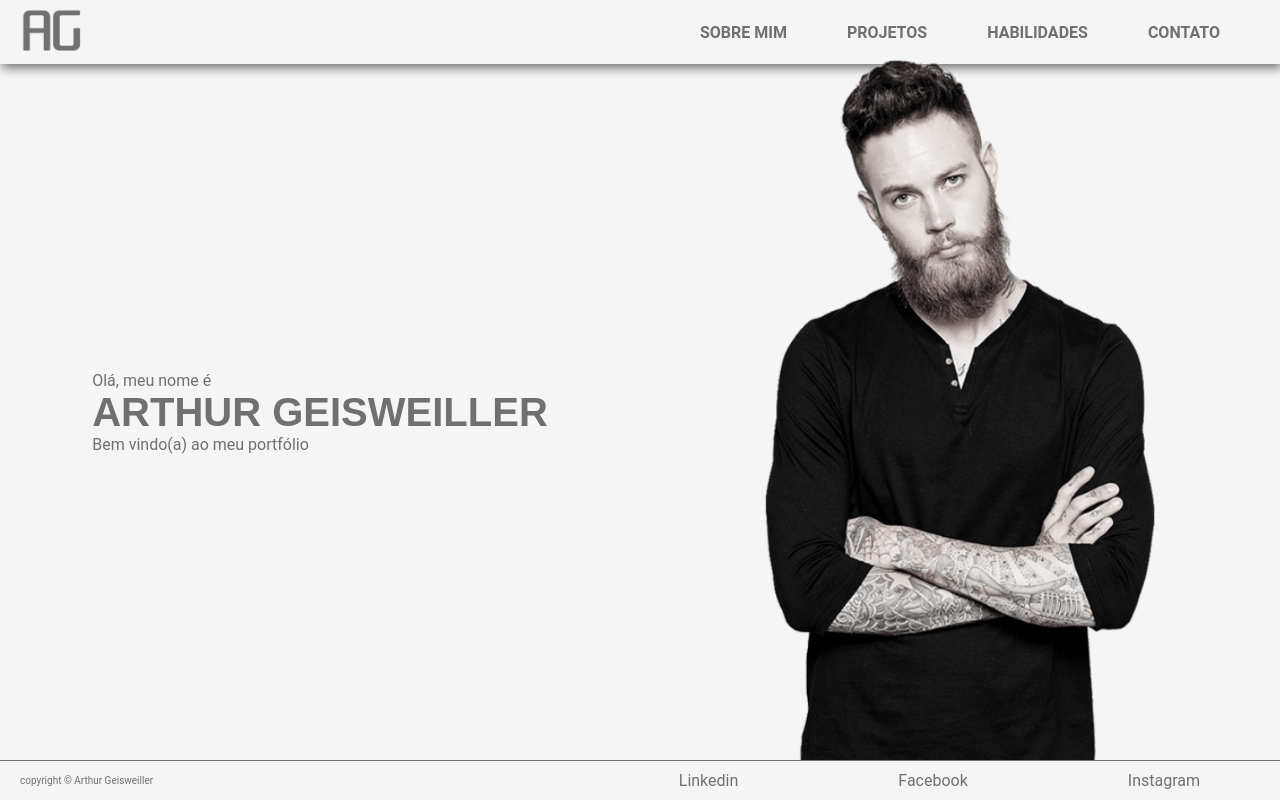
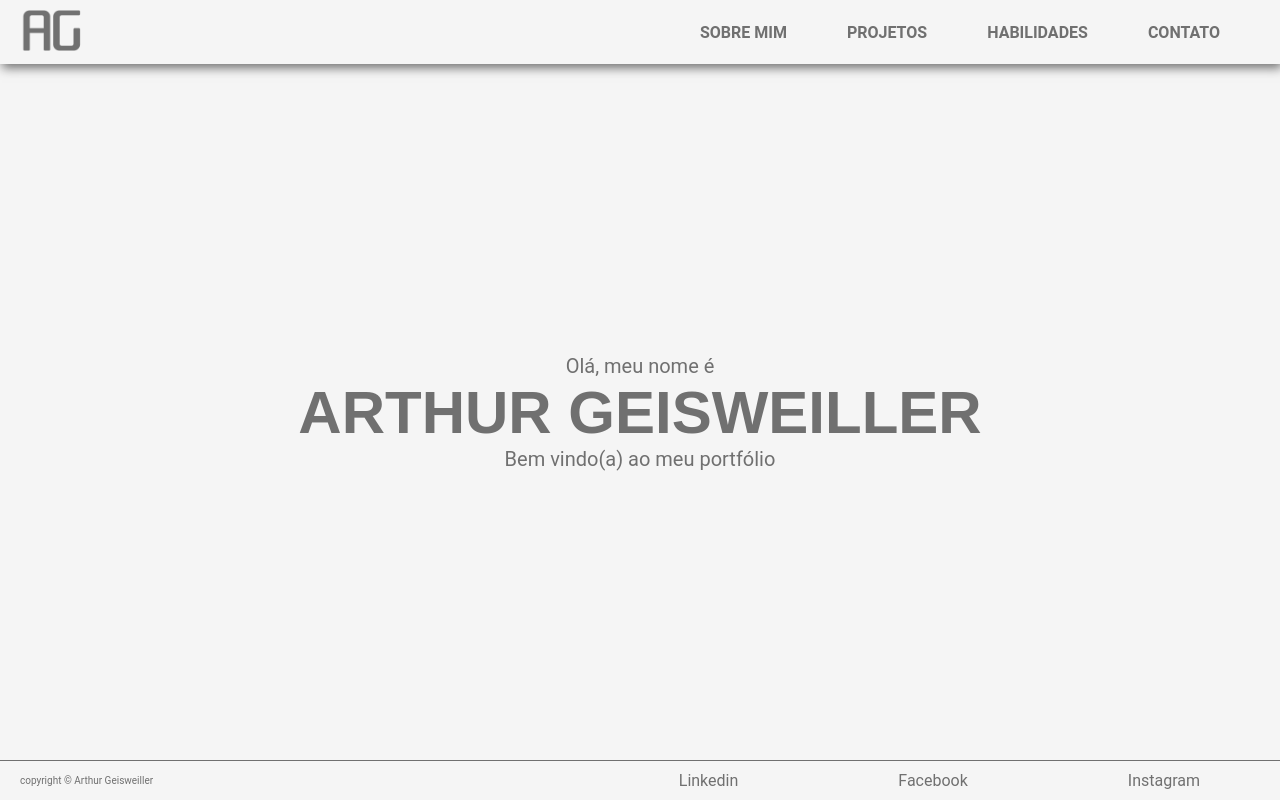
Before and after one commit to geisweiller/portfolio_old, a React (Create React App) app: page / in a window 1280 px wide. Built offline with nearby package versions, Linux system fonts and the light colour scheme.

Commit message:
Ajustes CSS

```diff
--- a/package.json
+++ b/package.json
@@ -13,6 +13,7 @@
     "emailjs-com": "^2.6.3",
     "react": "^16.13.1",
     "react-dom": "^16.13.1",
+    "react-icons": "^3.11.0",
     "react-router-dom": "^5.2.0",
     "react-scripts": "3.4.3",
     "styled-components": "^5.2.0",
--- a/src/pages/Contact/styles.js
+++ b/src/pages/Contact/styles.js
@@ -13,7 +13,7 @@ export const Wrapper = styled.div`
 
 `;
 
-export const RightContainer = styled.div`
+export const RightContainer = styled.div` //Lower Container in mobile
 
   display: flex;
   justify-content: center;
@@ -32,6 +32,7 @@ export const RightContainer = styled.div`
       top: 50%;
       width: 100%;
       height: 50%;
+      background: #FFF;
 
     }
 
@@ -136,6 +137,7 @@ export const RightContainer = styled.div`
       @media(max-width: 768px) {
 
       width: 280px;
+      height: 180px;
 
       }
 
@@ -156,7 +158,7 @@ export const RightContainer = styled.div`
   }
 `;
 
-export const LeftContainer = styled.div`
+export const LeftContainer = styled.div` //UpperContainer in mobile
 
   display: flex;
   width:50%;
@@ -200,7 +202,7 @@ export const LeftContainer = styled.div`
       position: absolute;
       font-size: 30px;
       left: 0;
-
+      top: 30px;
 
     }
   }
@@ -212,10 +214,11 @@ export const LeftContainer = styled.div`
     align-items: flex-start;
     margin: 80px;
 
+
      //for mobiles
      @media(max-width: 600px) {
 
-      margin: 100px 0 0 0;
+      margin: 80px 0 0 0;
       padding: 40px;
 
 
--- a/src/pages/Home/styles.js
+++ b/src/pages/Home/styles.js
@@ -20,15 +20,17 @@ export const WelcomeText = styled.span`
 
 export const TextContainer = styled.div`
   display: flex;
-  width:50%;
+  width:100%; //width: 50% com imagem
   position: absolute;
+  height: 100%;
   align-items: center;
-  height: 100%;
   justify-content: center;
+  text-align: center; //Sem Imagem
+  font-size: 20px; //Sem Imagem
 
   strong {
     font-family: 'Quub', sans-serif;
-    font-size:40px;
+    font-size:60px; //40px com imagem
   }
 
   //for ipads
@@ -58,6 +60,7 @@ export const ImageContainer = styled.div`
    width: 50%;
    height: auto;
    top:0;
+   display: none; //Sem imagem
 
    img {
 
```
